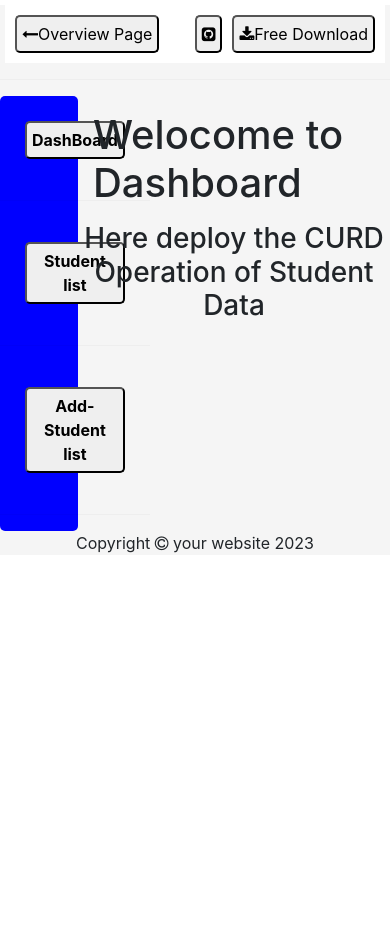
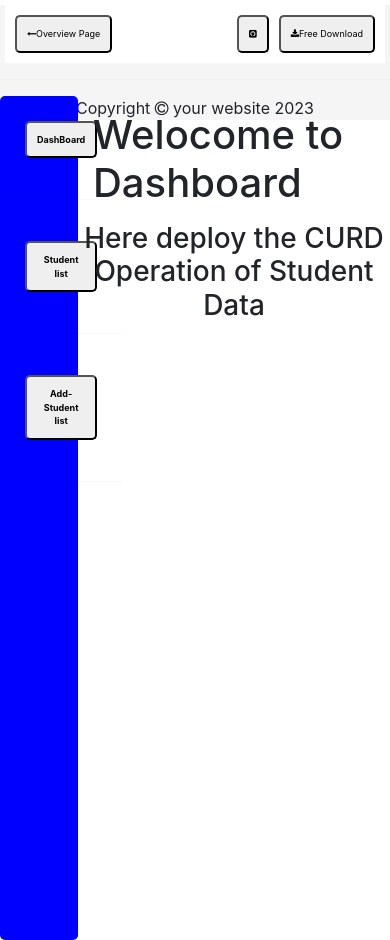
Before and after one commit to vijipriya110/react-curd-app, a React (Create React App) app: page / in a window 390 px wide. Before the commit the page ends 844 px from the top, so only its background shows below. Built offline with nearby package versions, Linux system fonts and the light colour scheme; no server answers.

Commit message:
Update App.css

```diff
--- a/src/App.css
+++ b/src/App.css
@@ -91,8 +91,9 @@
   height: 100%;
   width: 20%;
   background-color:blue;
-  font-size:medium;
+  font-size:small;
   border-radius: 5px;
+  position: fixed;
 }
 .nav >div {
   margin: 20px 20px;
@@ -107,6 +108,8 @@
    /* border: 1px solid red;  */
   height:100%;
   width: 80%;
+  margin-left:20%;
+  position: absolute;
 }
 
 
@@ -122,3 +125,9 @@
  .title{
   text-align: left;
 }
+@media only screen and (max-width:460px){
+  button{
+    font-size:xx-small;
+    padding:10px;
+  }
+}
```
